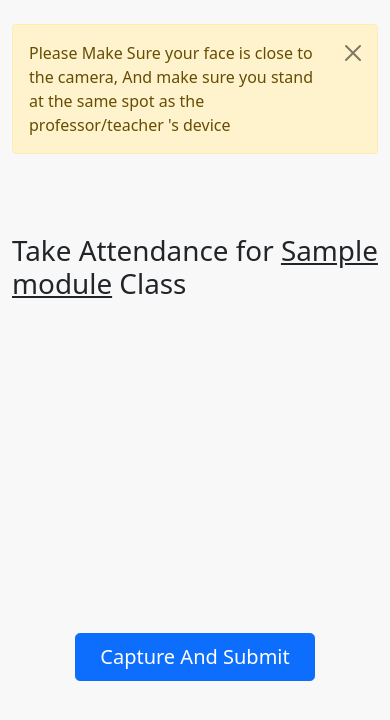
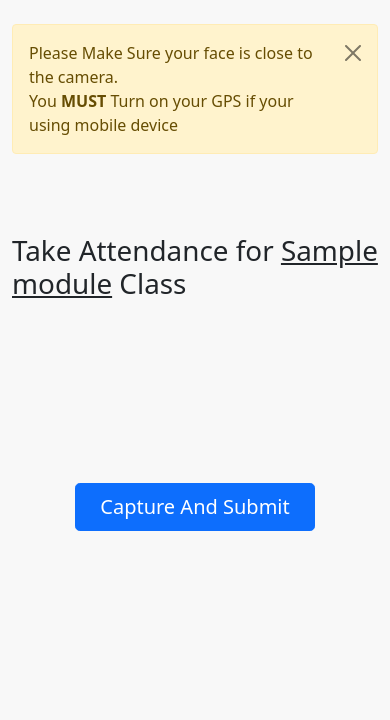
Before and after one commit to omarnazih/gps-attendance-system, a Flask app: page /takeattendance/1/1 in a window 390 px wide. Shown: the part 56-776 px from the top of the page. Run offline with Flask 2, Linux system fonts and the light colour scheme; the visitor is signed in with stand-in values (Sample User, id 1); tables that the repository leaves empty hold one stand-in row (values such as "Sample post"); some libraries are stand-ins or nearby versions.

Commit message:
Mobile fix

```diff
--- a/app/routes.py
+++ b/app/routes.py
@@ -771,9 +771,10 @@
 
    cur.execute(f"select picture from users where id = {session['user_id']}")
    picPath = cur.fetchone()
-
+   print(picPath)
    res = checkSamePerson(picPath['picture'], image, 'Y')
 
+   print(f"this is res = {res}")
    sql = "select * from modules where id = '{}';".format(classID)
    result = cur.execute(sql)
    classData = cur.fetchone()
@@ -789,6 +790,7 @@
    if res == True:
       return jsonify(isSamePerson="True", classData = classData, locationData=locationData)
    else :
+      print("I'm here")
       return jsonify(isSamePerson="False", classData = classData, locationData=locationData)
 
 @app.route('/attendancerep', methods=['GET', 'POST'])
--- a/app/templates/take_attendance.html
+++ b/app/templates/take_attendance.html
@@ -6,8 +6,8 @@
 <style>
   @media only screen and (max-width: 768px) {
     #webcam{
-      width:400px;
-      height:300px;
+      width:auto;
+      height:auto;
     }
   }
 </style>
@@ -19,8 +19,9 @@
   style="margin-top: 5rem"
   role="alert"
 >
-  Please Make Sure your face is close to the camera,
-   And make sure you stand at the same spot as the professor/teacher 's  device
+  Please Make Sure your face is close to the camera.
+   <br>
+   You <b>MUST</b> Turn on your GPS if your using mobile device
   <button
     type="button"
     class="btn-close"
@@ -35,7 +36,7 @@
     <input type="hidden" id="class_id" value="{{ classData.id }}">
     <input type="hidden" id="hall_id" value="{{ hallID }}">
     <h1 class="mb-4">Take Attendance for <u>{{ classData.name }}</u>  Class </h1>
-    <video id="webcam" autoplay playsinline width="640" height="480"></video>
+    <video id="webcam" autoplay playsinline width="700" height="480"></video>
     <canvas id="canvas" class="d-none"></canvas>
     <button
       id="takePictureBtn"
@@ -142,6 +143,7 @@
             takeAttendance()
 
           }else{
+            alert("Not Same Location")
             flash("Not Same Location, Attendance Is not Taken", "danger")
             console.log("Not Same Location")
             return
--- a/main.py
+++ b/main.py
@@ -1,8 +1,38 @@
 from app import app
+from OpenSSL import SSL
+from flask_sslify import SSLify
+# if __name__ == '__main__':
+#   app.run(debug=True, host='0.0.0.0')
+#For HTTPS
 
-if __name__ == '__main__':
-  app.run(debug=True)
+if __name__ == "__main__":
+    app.run(host='0.0.0.0',ssl_context=("cert.pem", "key.pem"))
+# if __name__ == '__main__':
+#     app.run('0.0.0.0', debug=True, port=8100, ssl_context='adhoc')
+
+# context = SSL.Context(SSL.PROTOCOL_TLS_SERVER)
+# context.use_privatekey_file('key.pem')
+# context.use_certificate_file('cert.pem')
+# if __name__ == '__main__':
+#      app.run(host='127.0.0.1', debug=True, ssl_context=context)
+# context = SSL.Context(SSL.SSLv2_METHOD)
+# context.use_certificate_file('cert.pem')
+# context.use_privatekey_file('key.pem')
+
+# if __name__ == "__main__":
+#     app.run(port=1337, debug=True, ssl_context=context)
+# if __name__ == "__main__":
+#     app.run(debug=True, ssl_context='adhoc')
+
+# context = ('web.crt', 'web.key')
+# sslify = SSLify(app)
+# if __name__ == "__main__":
+#     context = ('cert.pem', 'key.pem')
+#     app.run( debug = True, ssl_context = context)
+
+# if __name__ == "__main__":
+#     app.run(ssl_context=('cert.pem', 'key.pem'),host='0.0.0.0', port=8080)
 
 # To be able to use the over all the network
 # if __name__ == '__main__':
-#     app.run(host='0.0.0.0', port=5000)
+#     app.run(debug = True, host='0.0.0.0', port=5000)
```
Also changed, not shown: app/facialauth.py (+3 -5 lines), 2 other files.
